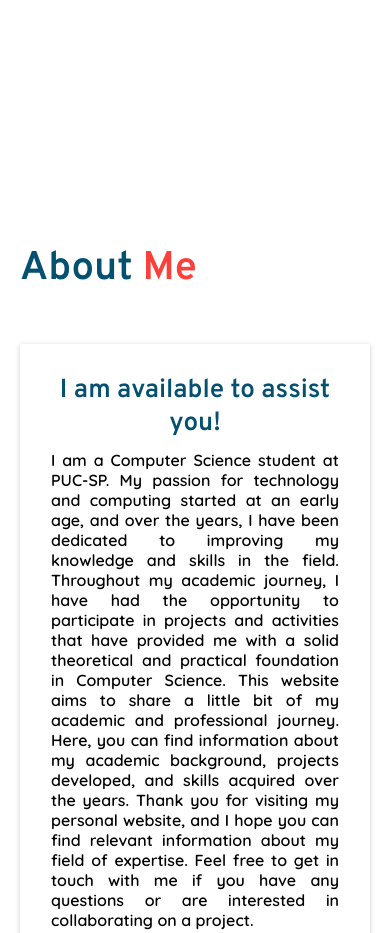
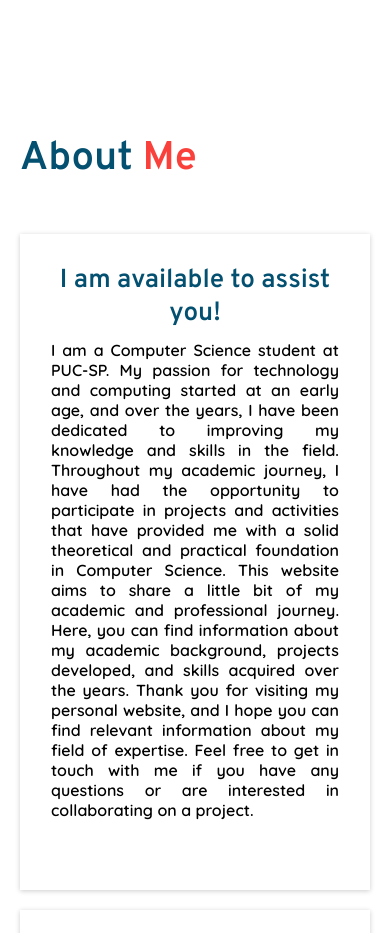
Before and after one commit to joaocarrascoza/joaocarrascoza, a plain HTML site: page index.html in a window 390 px wide. Shown: the part 720-1653 px from the top of the page. Drawn offline with nearby package versions, Linux system fonts and the light colour scheme.

Commit message:
Update style.css

```diff
--- a/style.css
+++ b/style.css
@@ -455,7 +455,7 @@ section{
 
 @media(max-width: 600px){
     .about{
-        padding: 12rem 2rem;
+        padding: 1rem 2rem;
     }
 
     .services{
```
